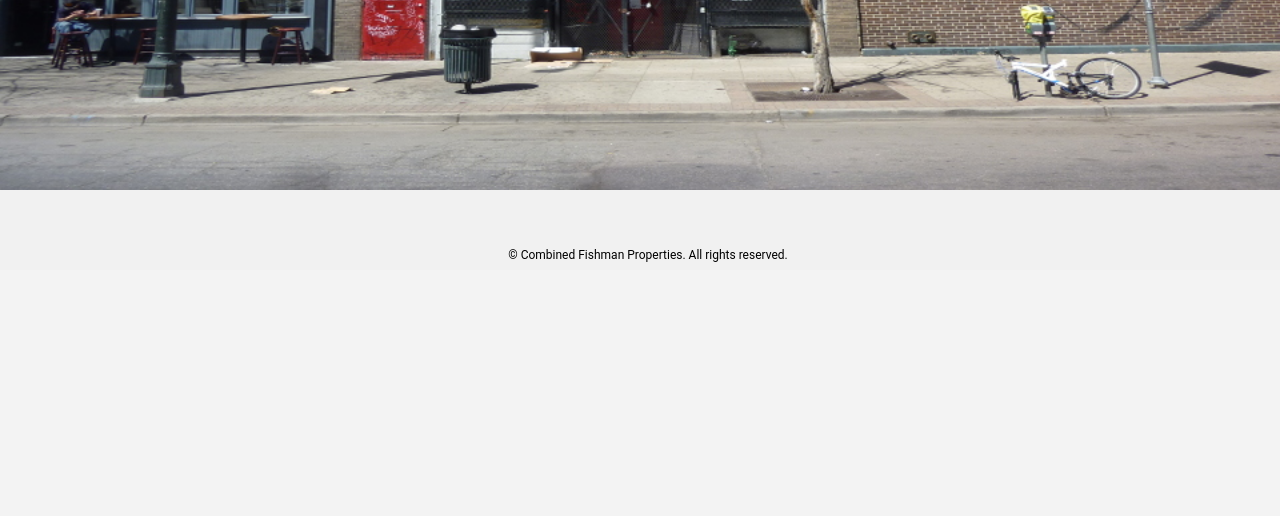
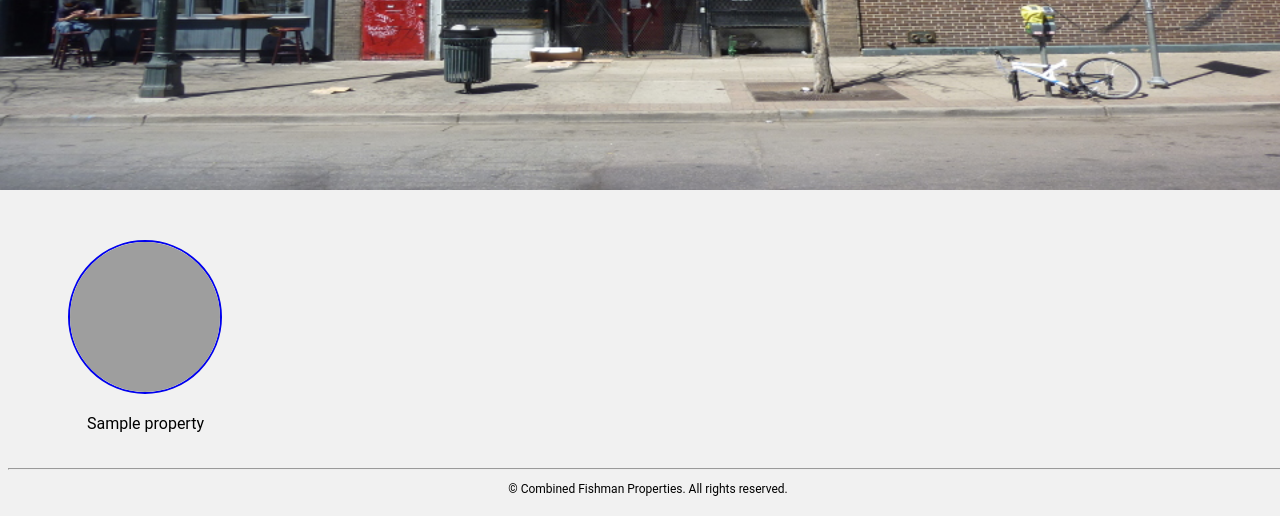
Before and after one commit to benjafishman/CombinedFishmanProperties, a Django app: template properties/templates/properties/home.html in a window 1280 px wide. Shown: the part 582-1098 px from the top of the page. Before the commit the page ends 844 px from the top, so only its background shows below. Run offline with Django 3.2, Linux system fonts and the light colour scheme; the template is opened without the code that fills it: most values are stand-ins (such as "Sample title", 1, 10 or a date in 2020); some libraries are stand-ins or nearby versions; grey boxes are pictures that could not be loaded.

Commit message:
- adding home page property gallery (some nice home page pop!)

```diff
--- a/properties/static/home_style.css
+++ b/properties/static/home_style.css
@@ -45,3 +45,35 @@
 .rslides1_nav:focus, .rslides2_nav:focus, .rslides3_nav:focus {
     outline: medium none;
 }
+
+#property-gallery {
+    width: 95%;
+    margin: 5px auto;
+    overflow: hidden;
+}
+
+.gallery-item {
+    float: left;
+    margin: 0px 3% 0 3%;
+    text-align: center;
+}
+
+.gallery-item > a > img {
+    border: 2px solid;
+    border-radius:150px;
+}
+
+.gallery-item a:hover {
+    color: #fff;
+}
+
+/*
+.circular {
+	width: 300px;
+	height: 300px;
+	border-radius: 150px;
+	-webkit-border-radius: 150px;
+	-moz-border-radius: 150px;
+	/*background: url(http://link-to-your/image.jpg) no-repeat;
+}
+*/
--- a/properties/templates/properties/base.html
+++ b/properties/templates/properties/base.html
@@ -61,7 +61,8 @@
 
 <!-- FOOTER -->
 <div class="footer">
-    &#169; Combined Fishman Properties. All rights reserved.
+    <hr>
+    <p>&#169; Combined Fishman Properties. All rights reserved.</p>
 </div>
 
 <script src="https://ajax.googleapis.com/ajax/libs/jquery/1.11.2/jquery.min.js"></script>
--- a/properties/templates/properties/home.html
+++ b/properties/templates/properties/home.html
@@ -19,6 +19,16 @@
         </ul>
         <!--</div>-->
     </div>
+    <div id="property-gallery">
+        {% for property in properties %}
+            <div class="gallery-item">
+               <!-- <img src="http://lorempixel.com/150/150/" alt="{{ property.name }}"/> -->
+                <a href="{% url 'properties:propertyDetail' property.id %}"><img src="http://lorempixel.com/150/150/" alt="{{ property.name }}"/></a>
+                <p>{{ property.name }}</p>
+            </div>
+        {%  endfor %}
+
+    </div>
 {% endblock content %}
 
 {% block script %}
```
